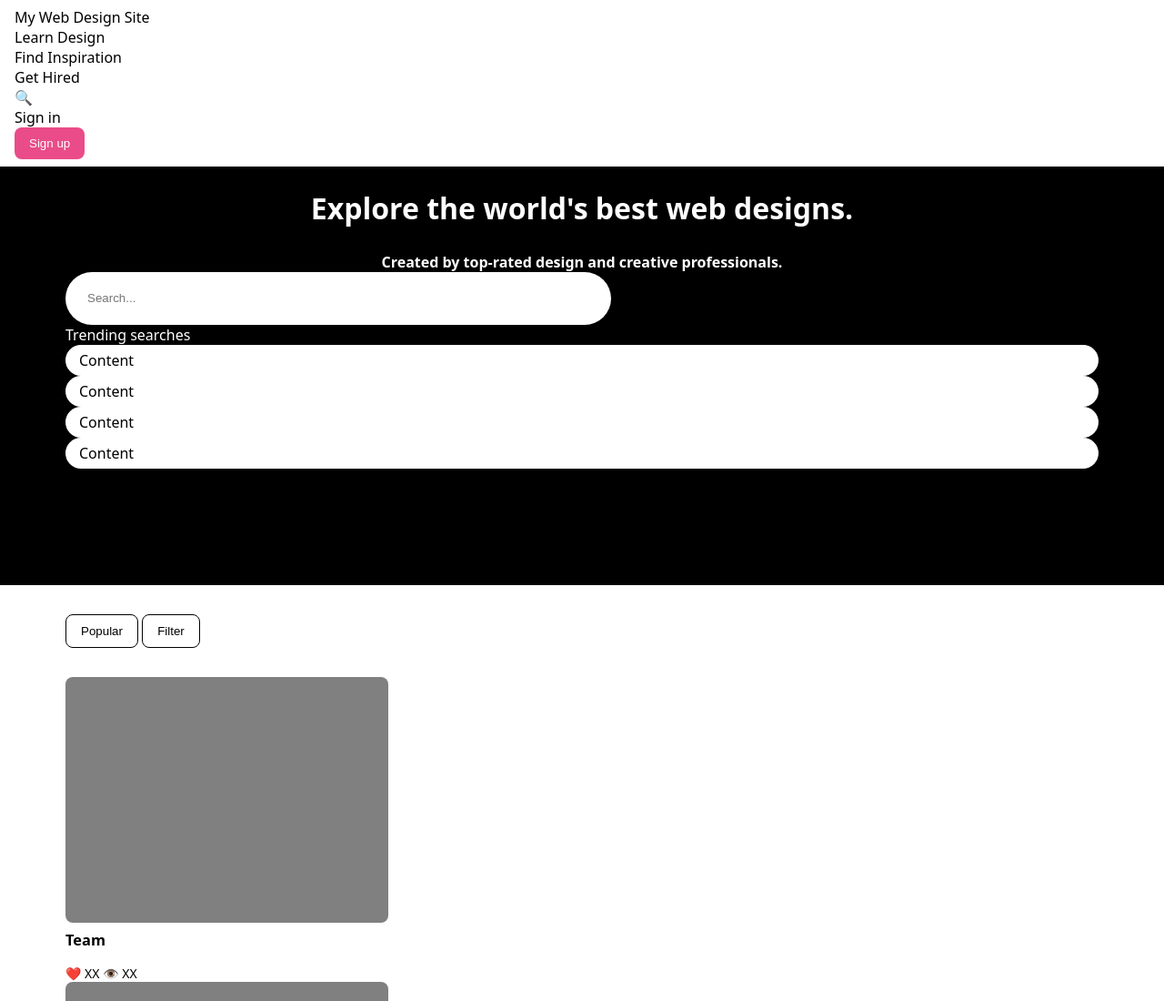
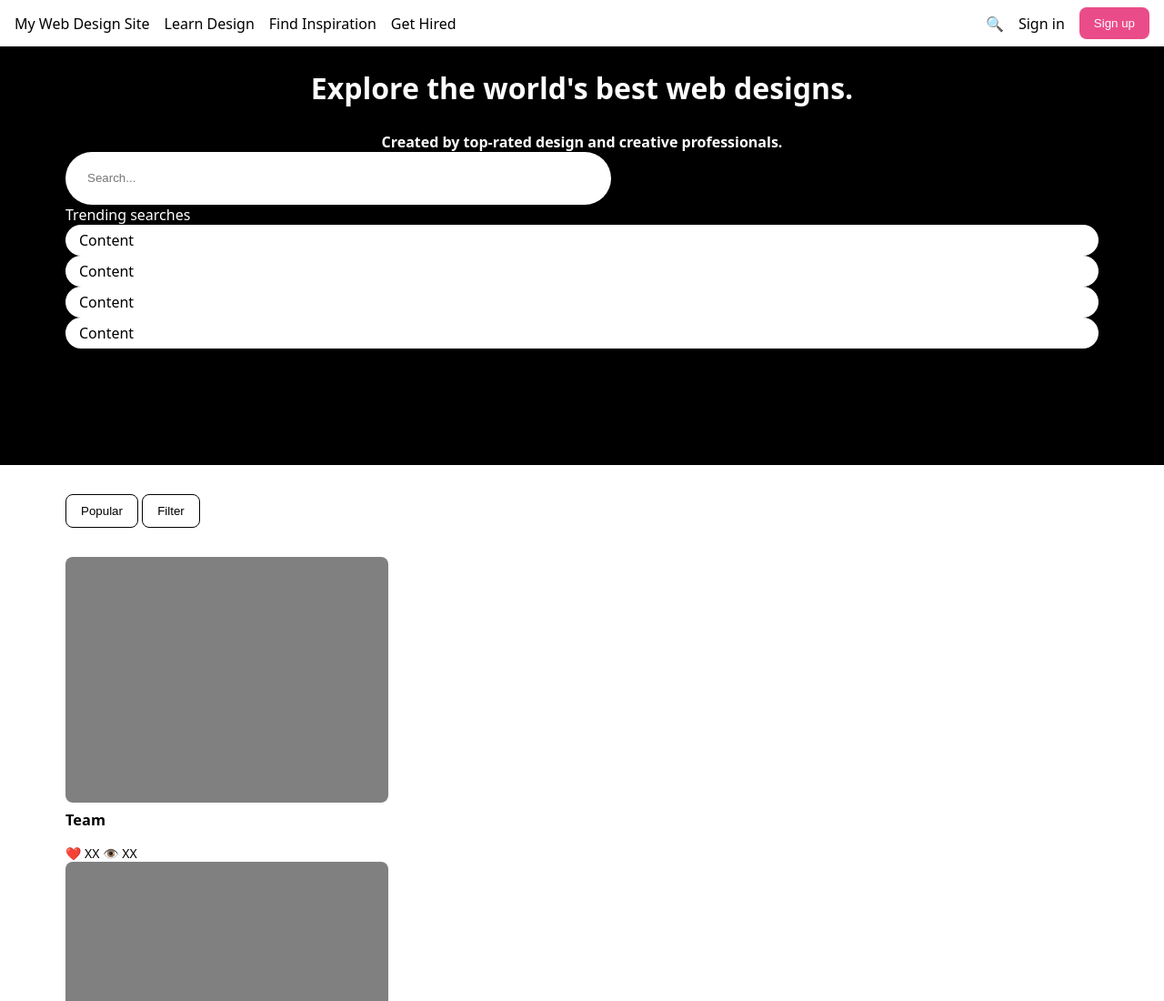
Before and after one commit to guanjunming/flexbox-lab, a plain HTML site: page index.html in a window 1280 px wide. Shown: the top 1100 px of the page at 91% size. Drawn offline with Linux system fonts and the light colour scheme.

Commit message:
style nav

```diff
--- a/css/style.css
+++ b/css/style.css
@@ -11,6 +11,8 @@ body {
 nav {
   background-color: white;
   padding: 8px 16px;
+  display: flex;
+  justify-content: space-between;
 }
 
 p {
@@ -95,3 +97,10 @@ nav button {
   border-radius: 50px;
   padding: 6px 15px;
 }
+
+#destinations,
+#actions {
+  display: flex;
+  align-items: center;
+  gap: 16px;
+}
```
